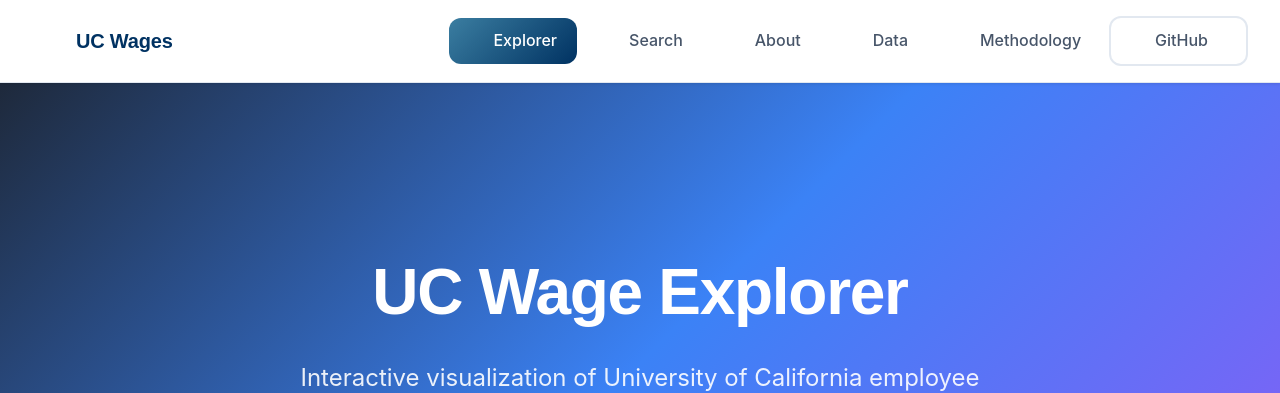
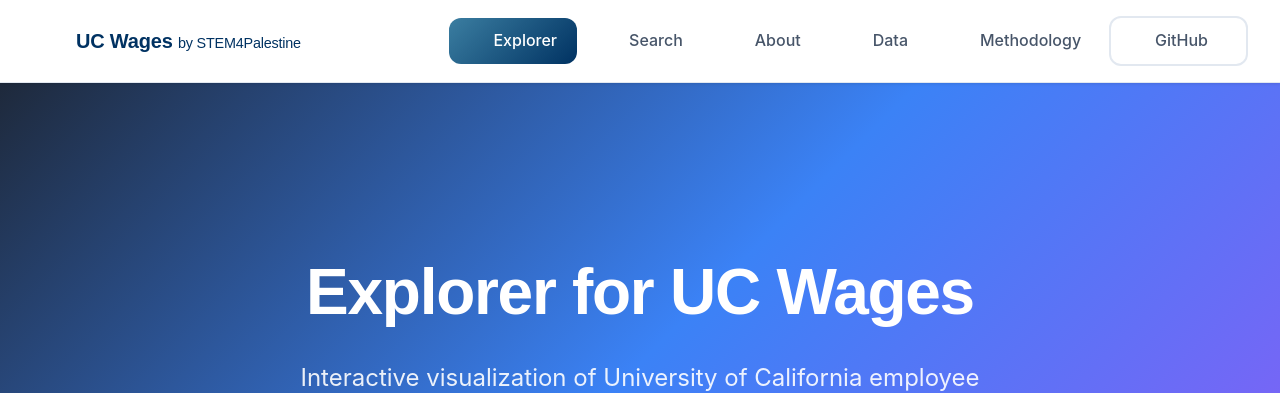
Before and after one commit to ucinvestments/UC-wages, a SvelteKit app in the folder webapp/: page / in a window 1280 px wide. Shown: the top 393 px of the page. Built offline with nearby package versions, Linux system fonts and the light colour scheme; no server answers; the database is empty; some icons are missing.

Commit message:
fix title on navbar and footer

```diff
--- a/webapp/package.json
+++ b/webapp/package.json
@@ -32,7 +32,7 @@
 		"svelte-check": "^4.0.0",
 		"tailwindcss": "^4.0.0",
 		"typescript": "^5.0.0",
-		"vite": "^7.0.4"
+		"vite": "^7.3.1"
 	},
 	"dependencies": {
 		"@iconify/svelte": "^5.0.2",
--- a/webapp/src/routes/+layout.svelte
+++ b/webapp/src/routes/+layout.svelte
@@ -32,7 +32,8 @@
 		<a href="/" class="logo-link">
 			<div class="logo">
 				<Icon icon="mdi:currency-usd" class="logo-icon" />
-				<span class="logo-text">UC Wages</span>
+				<span class="logo-text">UC Wages
+				<small class="small-subtitle">by STEM4Palestine</small></span>
 			</div>
 		</a>
 
@@ -98,7 +99,7 @@
 <footer class="footer">
 	<div class="footer-content">
 		<div class="footer-section">
-			<h4 class="footer-title">UC Wage Explorer</h4>
+			<h4 class="footer-title">STEM4Palestine's UC Wage Explorer</h4>
 			<p class="footer-text">
 				Transparency in University of California employee compensation data.
 			</p>
@@ -171,7 +172,8 @@
 	</div>
 
 	<div class="footer-bottom">
-		<p>&copy; 2024 UC Wage Explorer. Educational purposes only.</p>
+		<p>&copy; 2024 STEM4Palestine. Educational purposes only.<br />
+      This website is not affiliated with or authorized by the University of California.</p>
 	</div>
 </footer>
 
@@ -226,6 +228,11 @@
 		color: var(--pri);
 		letter-spacing: -0.01em;
 	}
+
+	 .small-subtitle {
+		font-weight: 400;
+		font-size: 0.9rem;
+  	}
 
 	.nav-links {
 		display: flex;
--- a/webapp/src/routes/+page.svelte
+++ b/webapp/src/routes/+page.svelte
@@ -1093,7 +1093,7 @@
 <!-- Hero Section -->
 <section class="hero" bind:this={heroContainer}>
 	<div class="hero-content">
-		<h1 class="hero-title">UC Wage Explorer</h1>
+		<h1 class="hero-title">Explorer for UC Wages</h1>
 		<p class="hero-subtitle">Interactive visualization of University of California employee compensation data</p>
 		<div class="hero-stats">
 			{#if totalEmployees > 0}
--- a/webapp/src/routes/about/+page.svelte
+++ b/webapp/src/routes/about/+page.svelte
@@ -12,7 +12,7 @@
 
 <div class="page-container">
 	<section class="hero-section">
-		<h1 class="page-title">About UC Wage Explorer</h1>
+		<h1 class="page-title">About STEM4Pal's UC Wage Explorer</h1>
 		<p class="hero-subtitle">
 			Promoting transparency and accountability through open access to University of California
 			compensation data
@@ -27,7 +27,7 @@
 				</div>
 				<h2>Our Mission</h2>
 				<p>
-					The UC Wage Explorer provides accessible, interactive visualizations of University of
+					STEM4Palestine's UC Wage Explorer provides accessible, interactive visualizations of University of
 					California employee compensation data. We believe that transparency in public employee
 					wages fosters accountability and enables informed discussions about resource allocation in
 					higher education.
@@ -153,7 +153,7 @@
 		<h2 class="section-title">Support This Project</h2>
 		<div class="support-card">
 			<p>
-				UC Wage Explorer is a self-funded project. If you find this tool valuable, please consider
+				STEM4Palestine's UC Wage Explorer is a self-funded project. If you find this tool valuable, please consider
 				supporting its continued development and hosting costs.
 			</p>
 			<div class="support-buttons">
--- a/webapp/src/routes/search/+page.svelte
+++ b/webapp/src/routes/search/+page.svelte
@@ -117,8 +117,8 @@
 <div class="search-page">
 	<div class="container">
 		<div class="page-header">
-			<h1>Search UC Employees</h1>
-			<p>Search through University of California employee wage records</p>
+			<h1>Search Data of UC Employees</h1>
+			<p>Search through employee wage records we scraped through University of California's publicly accessible wage database. </p>
 		</div>
 
 		<!-- Search Form -->
```
Also changed, not shown: 2 other files (tests, documents, lock files or other folders).
